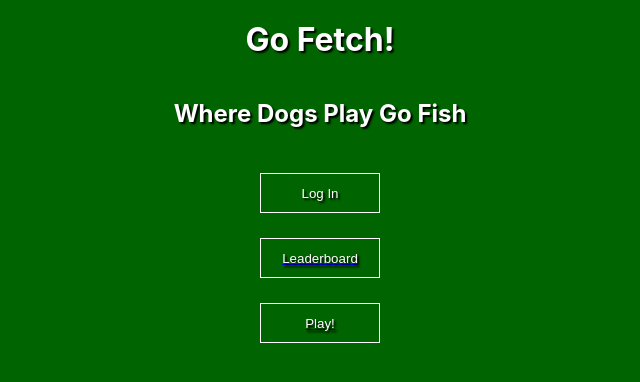
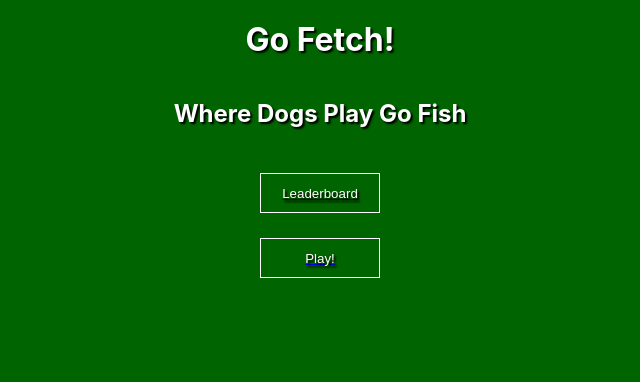
Before and after one commit to jedoyle6/goFetch-client, a React (Create React App) app: page / in a window 1280 px wide. Shown: the top 382 px of the page, without its empty margins (320-960 px from the left). Built offline with nearby package versions, Linux system fonts and the light colour scheme.

Commit message:
added binding to endGame() to update database

```diff
--- a/src/Components/HomeScreen.js
+++ b/src/Components/HomeScreen.js
@@ -12,7 +12,7 @@ class HomeScreen extends React.Component {
                 <h2 className="homescreen-header">Where Dogs Play Go Fish</h2>
 
                 <div className="homescreen-container">
-                    <button className="homescreen-navbutton">Log In</button>
+                    {/* <button className="homescreen-navbutton">Log In</button>                     */}
                     <Link to='/leaderboard'><button className="homescreen-navbutton">Leaderboard</button></Link>
                     <Link to='/game'><button className="homescreen-navbutton">Play!</button></Link>
 
```
